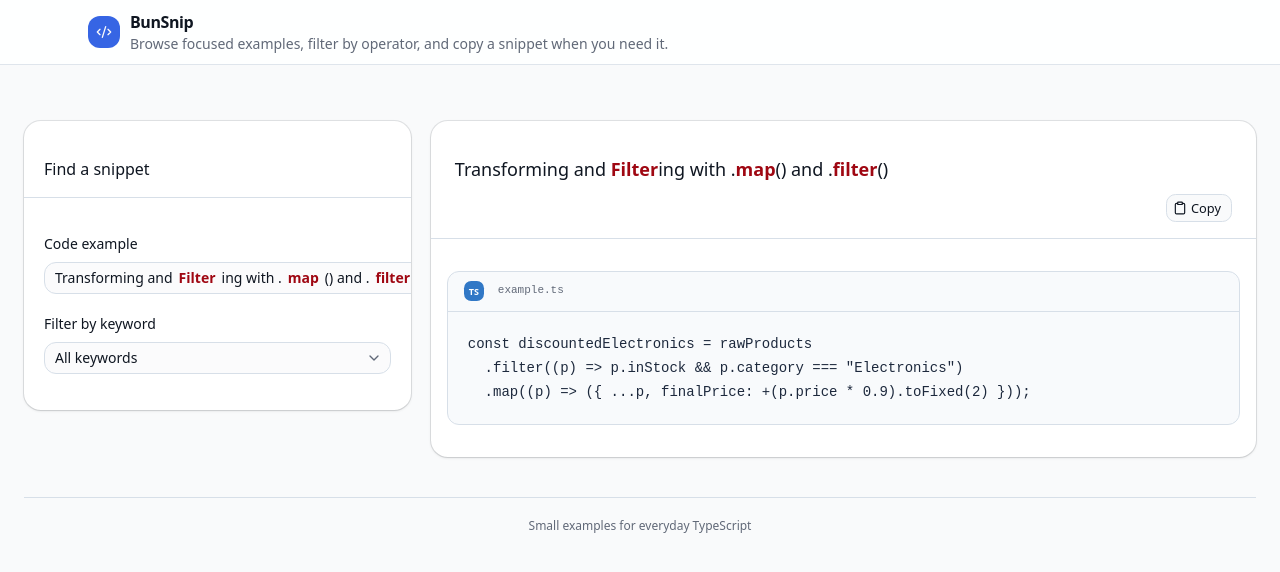
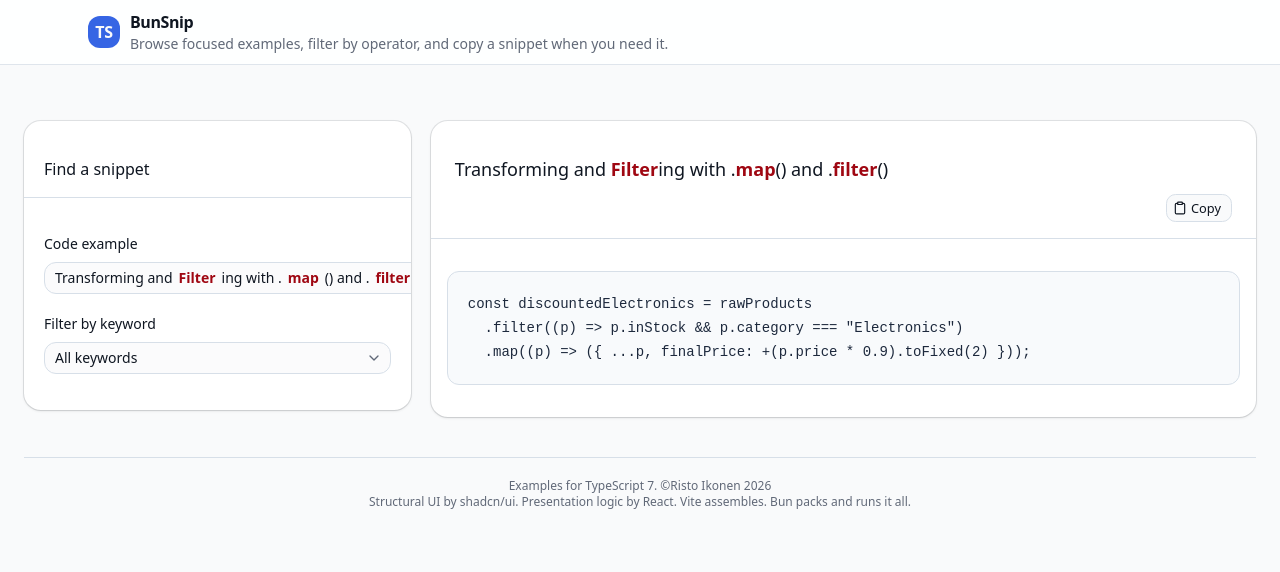
Before and after one commit to ristoikonen/bunsnip, a React (Vite) app: page / in a window 1280 px wide. Shown: the top 572 px of the page. Built offline with nearby package versions, Linux system fonts and the light colour scheme.

Commit message:
Add snippet, simplify UI

```diff
--- a/src/App.tsx
+++ b/src/App.tsx
@@ -1,5 +1,4 @@
 import { useMemo, useState } from "react";
-import { Code2, Sparkles } from "lucide-react";
 import {
   Card,
   CardContent,
@@ -61,7 +60,7 @@ export default function App() {
         <div className="mx-auto flex h-16 max-w-6xl items-center justify-between px-4 sm:px-6">
           <a className="inline-flex min-w-0 items-center gap-2.5 font-semibold tracking-tight" href="/">
             <span className="flex size-8 items-center justify-center rounded-lg bg-primary text-primary-foreground">
-              <Code2 className="size-4" aria-hidden="true" />
+              TS
             </span>
             <span className="flex min-w-0 flex-col">
               <span>BunSnip</span>
@@ -103,7 +102,7 @@ export default function App() {
             ) : (
               <Card className="flex min-h-64 items-center justify-center border-border bg-card shadow-sm">
                 <div className="px-6 text-center">
-                  <Code2 className="mx-auto mb-3 size-6 text-muted-foreground" aria-hidden="true" />
+
                   <p className="text-sm font-medium">No matching snippets</p>
                   <p className="mt-1 text-sm text-muted-foreground">
                     Try a different keyword to browse the library.
@@ -115,7 +114,8 @@ export default function App() {
         </div>
 
         <footer className="mt-10 border-t border-border pt-5 text-center text-xs text-muted-foreground">
-          Small examples for everyday TypeScript
+          Examples for TypeScript 7. &copy;Risto Ikonen 2026 <br/>
+          Structural UI by shadcn/ui. Presentation logic by React. Vite assembles. Bun packs and runs it all.
         </footer>
       </main>
     </div>
--- a/src/components/CodeCard.tsx
+++ b/src/components/CodeCard.tsx
@@ -56,15 +56,6 @@ export default function CodeCard({ snippet }: CodeCardProps) {
       </CardHeader>
       <CardContent className="p-3 sm:p-4">
         <div className="overflow-hidden rounded-lg border border-border bg-slate-50">
-          <div className="flex h-10 items-center gap-1.5 border-b border-border px-4">
-            <span
-              aria-label="TypeScript"
-              className="inline-flex size-5 items-center justify-center rounded-sm bg-[#3178c6] text-[9px] font-bold leading-none text-white"
-            >
-              TS
-            </span>
-            <span className="ml-2 font-mono text-[11px] text-muted-foreground">example.ts</span>
-          </div>
           <pre className="overflow-x-auto p-4 text-left font-mono text-[13px] leading-6 text-slate-800 sm:p-5 sm:text-sm">
             <code>{snippet.code}</code>
           </pre>
--- a/src/data/snippets.ts
+++ b/src/data/snippets.ts
@@ -76,6 +76,20 @@ const commonItems = vipWishlist.intersection(promoEligible);
 const exclusiveVipItems = vipWishlist.difference(promoEligible);
 const uniqueToEither = vipWishlist.symmetricDifference(promoEligible);`
   },
+  TemporalZonedDateTime : {
+    id: "time-operations",
+    title: "Local Clock Math - When Australian clocks change",
+    keywords: ["Temporal", "ZonedDateTime" , "toPlainTime"],
+    code: `// Saturday night before clocks go forward in Sydney
+const satNight = Temporal.ZonedDateTime.from("2026-10-03T23:00:00+10:00[Australia/Sydney]");
+
+// Add exactly 12 hours of real elapsed time
+const sunMorning = satNight.add({ hours: 12 });
+
+// Temporal knows that 2:00 AM became 3:00 AM!
+// It outputs 12:00 PM instead of 11:00 AM, adjusting for the lost hour perfectly.
+console.log(sunMorning.toPlainTime().toString()); // "12:00:00"`
+  },
   satisfiesOp: {
     id: "satisfies-op",
     title: "Safe Object Definition with satisfies",
```
